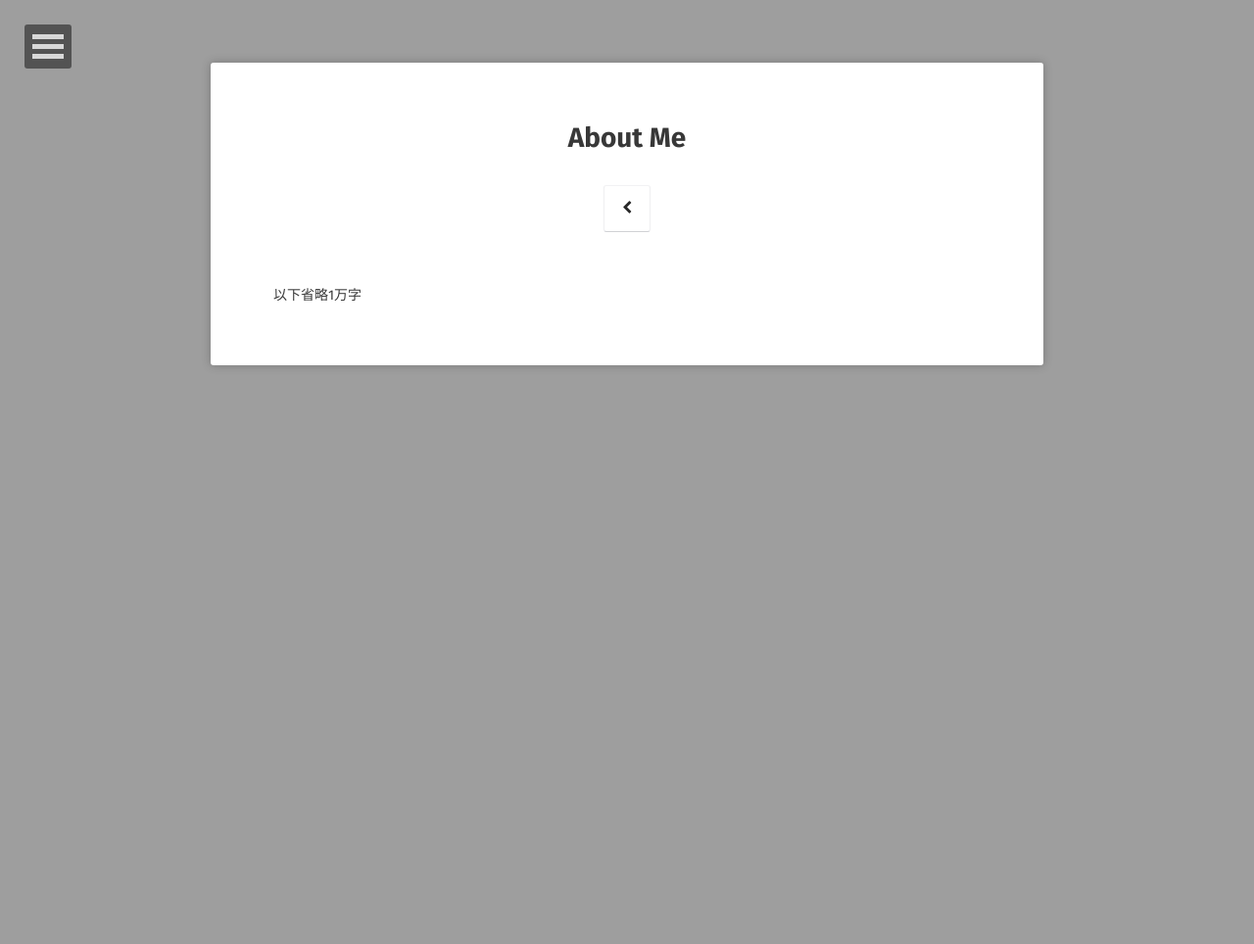
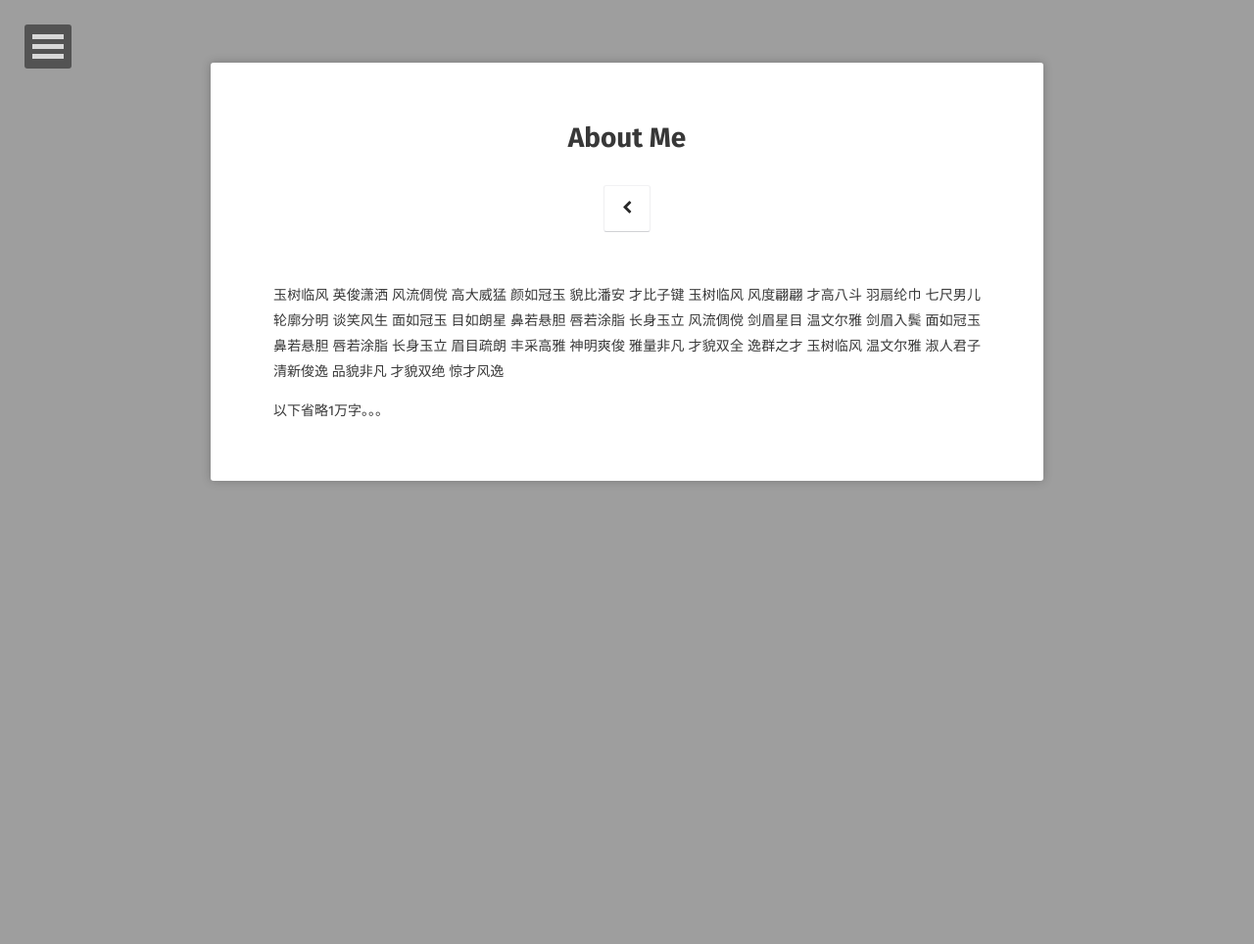
Before and after one commit to hyfsy/hyfsy.github.io, a Jekyll site: the page built from about/index.md, in a window 1280 px wide. Shown: the whole page at 98% size. Built offline with Jekyll 4.4.1, drawn with Linux system fonts in a browser that asks for light colours; some web fonts are replaced.

Commit message:
添加一些描述信息

```diff
--- a/about/index.md
+++ b/about/index.md
@@ -6,4 +6,16 @@ date: 2020-09-08
 comments: false
 ---
 
-以下省略1万字
+玉树临风 英俊潇洒 风流倜傥 高大威猛
+颜如冠玉 貌比潘安 才比子键 玉树临风
+风度翩翩 才高八斗 羽扇纶巾 七尺男儿
+轮廓分明 谈笑风生 面如冠玉 目如朗星
+鼻若悬胆 唇若涂脂 长身玉立 风流倜傥
+剑眉星目 温文尔雅 剑眉入鬓 面如冠玉
+鼻若悬胆 唇若涂脂 长身玉立 眉目疏朗
+丰采高雅 神明爽俊 雅量非凡 才貌双全
+逸群之才 玉树临风 温文尔雅 淑人君子
+清新俊逸 品貌非凡 才貌双绝 惊才风逸
+
+
+以下省略1万字。。。
```
